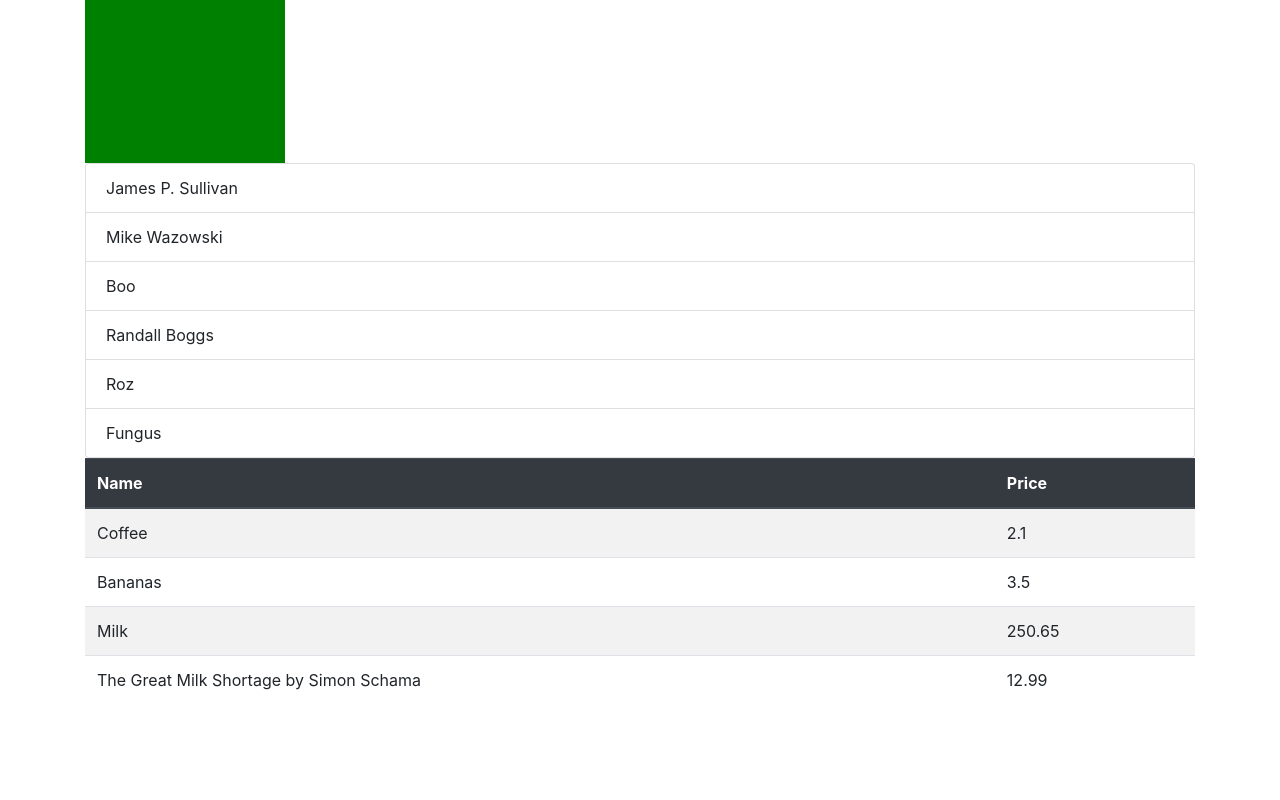
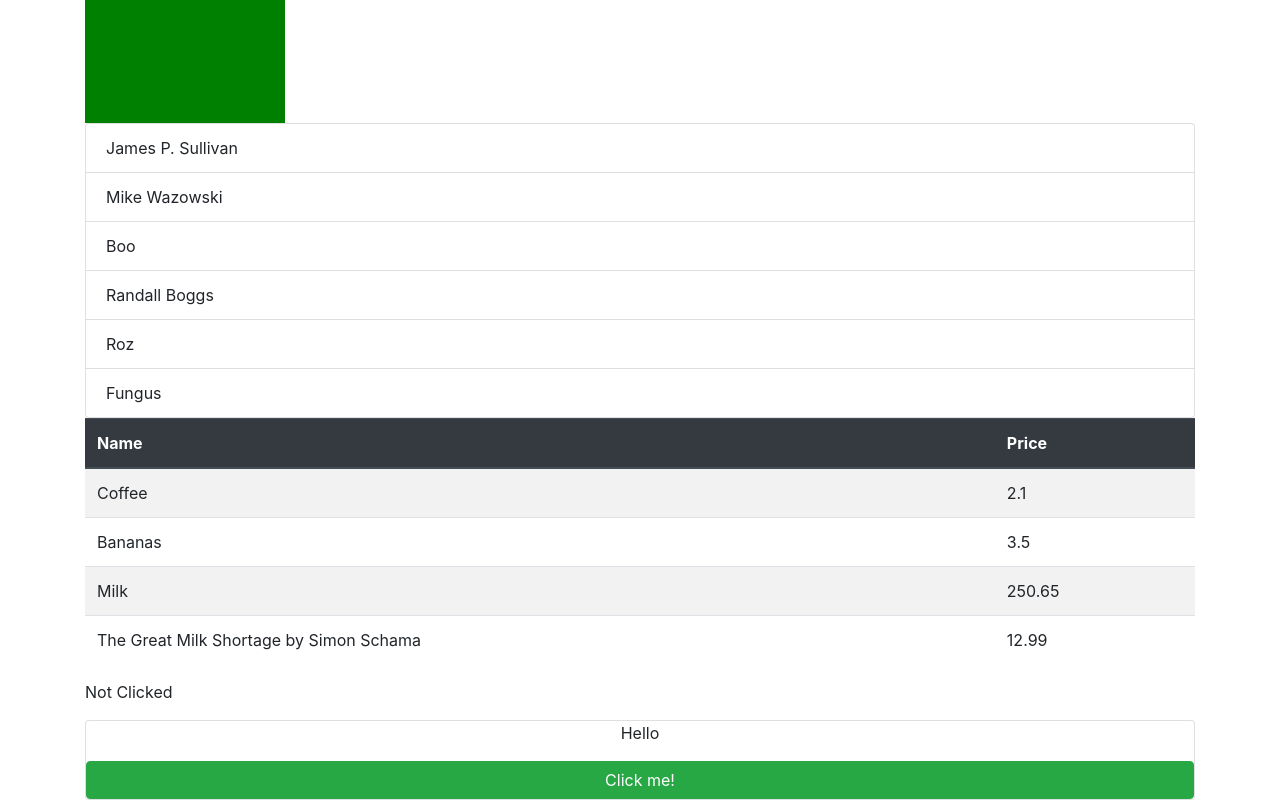
Before and after one commit to deanssmart/react-developme-week9, a React (Create React App) app: page / in a window 1280 px wide. Shown: the part 692-1492 px from the top of the page. Before the commit the page ends 1412 px from the top, so only its background shows below. Built offline with nearby package versions, Linux system fonts and the light colour scheme.

Commit message:
Hello World Toggle component added

```diff
--- a/src/components/Stuff.js
+++ b/src/components/Stuff.js
@@ -6,11 +6,11 @@ import Square from './Square';
 import People from './People';
 import Basket from '../tricksy-components/Basket';
 import Clicked from './Clicked';
+import ToggleText from './ToggleText';
 
 const Stuff = ({ square }) => (
     <>
         <Header>Hello, World</Header>
-        <Clicked />
         <Paragraph>Lorem ipsum dolor sit amet, consectetur adipiscing elit. Quamquam tu hanc copiosiorem etiam soles dicere. Ubi ut eam caperet aut quando? Videmus igitur ut conquiescere ne infantes quidem possint. Magna laus. Bonum patria: miserum exilium. Sed tu istuc dixti bene Latine, parum plane. Duo Reges: constructio interrete. Ergo hoc quidem apparet, nos ad agendum esse natos.</Paragraph>
         { square ? <Square colour = { "hotpink" }/> : null }
         <People names = { ["James P. Sullivan", "Mike Wazowski", "Boo", "Randall Boggs", "Roz", "Fungus"] }/>
@@ -19,7 +19,8 @@ const Stuff = ({ square }) => (
                         { name: "Bananas", price: 3.50 },
                         { name: "Milk", price: 250.65 },
                         { name: "The Great Milk Shortage by Simon Schama", price: 12.99 }]}/>
-
+        <Clicked />
+        <ToggleText initial="Hello" alternate="World"/>
     </>
 );
 
--- /dev/null
+++ b/src/components/ToggleText.js
@@ -0,0 +1,29 @@
+import React, { Component } from 'react';
+
+class ToggleText extends Component {
+    constructor(props) {
+        super(props);
+
+        this.state = { toggle: false};
+
+        this.handleClick = this.handleClick.bind(this);
+    }
+
+    handleClick() {
+        this.setState({ toggle: !this.state.toggle})
+    }
+
+    render() {
+        const { toggle } = this.state;
+        let text = this.state.toggle ? this.props.alternate : this.props.initial;
+
+        return (
+            <div className="card">
+                <p className="text-center">{ text }</p>
+                <button className="btn btn-success"  onClick={ this.handleClick }>Click me!</button>
+            </div>
+        );
+    }
+}
+
+export default ToggleText;
```
